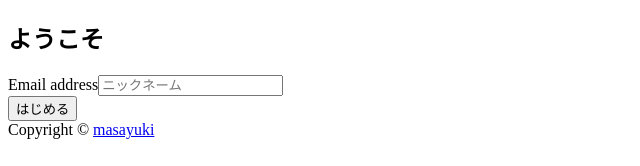
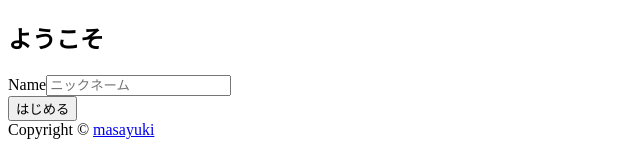
Before and after one commit to masayuki0228/chat-app, a Next.js app: page /signIn in a window 1280 px wide. Shown: the top 166 px of the page, without its empty margins (0-640 px from the left). Built offline with nearby package versions, Linux system fonts and the light colour scheme.

Commit message:
✨ onChangeでsetStringに代入する。onClickでsetNameに代入する。

```diff
--- a/src/component/SignIn.jsx
+++ b/src/component/SignIn.jsx
@@ -1,6 +1,8 @@
 import Link from "next/link";
+import { useState } from "react";
 
-export function SignIn() {
+export function SignIn(props) {
+  const [string, setString] = useState("");
   return (
     <>
       <div className="min-h-full flex items-center justify-center py-24 px-4 sm:px-6 lg:px-8">
@@ -11,8 +13,8 @@ export function SignIn() {
           <form className="mt-8 space-y-6" action="#" method="POST">
             <div className="rounded-md shadow-sm -space-y-px">
               <div>
-                <label htmlFor="email-address" className="sr-only">
-                  Email address
+                <label htmlFor="name" className="sr-only">
+                  Name
                 </label>
                 <input
                   id="name"
@@ -21,14 +23,18 @@ export function SignIn() {
                   required
                   className="appearance-none rounded-none relative block w-full px-3 py-2 border border-gray-300 placeholder-gray-500 text-gray-900 rounded-t-md focus:outline-none focus:ring-indigo-500 focus:border-indigo-500 focus:z-10 sm:text-sm"
                   placeholder="ニックネーム"
+                  onChange={(e) => setString(e.target.value)}
                 />
               </div>
             </div>
 
             <div>
               <button
-                type="submit"
+                type="button"
                 className="group relative w-full flex justify-center py-2 px-4 border border-transparent text-sm font-medium rounded-md text-white bg-indigo-600 hover:bg-indigo-700 focus:outline-none focus:ring-2 focus:ring-offset-2 focus:ring-indigo-500"
+                onClick={() => {
+                  props.setName(string);
+                }}
               >
                 はじめる
               </button>
--- a/src/pages/signIn.jsx
+++ b/src/pages/signIn.jsx
@@ -1,14 +1,17 @@
 import Head from "next/head";
 import { SignIn } from "src/component/SignIn";
+import { useState } from "react";
 
 export default function Sign() {
+  const [name, setName] = useState("sss");
+  console.log(name);
   return (
     <div>
       <Head>
         <title>SignIn</title>
       </Head>
 
-      <SignIn />
+      <SignIn setName={setName} />
     </div>
   );
 }
```
